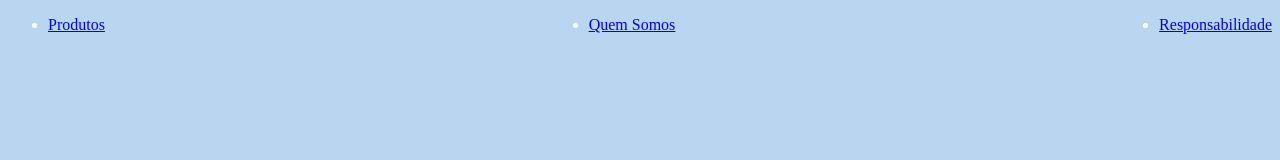
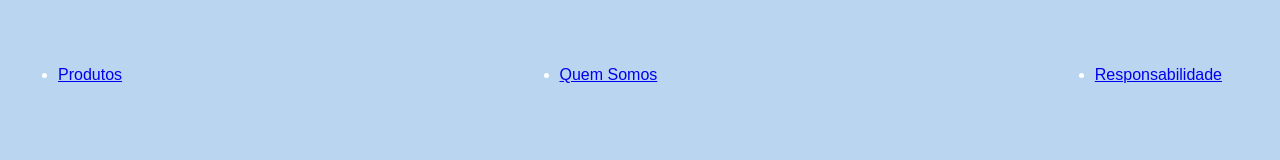
Before and after one commit to Melloant/menuHorisontal, a plain HTML site: page index.html in a window 1280 px wide. Drawn offline with Linux system fonts and the light colour scheme.

Commit message:
Update style.css

```diff
--- a/style.css
+++ b/style.css
@@ -1,8 +1,11 @@
 body {
     color: white;
     background-color: #b9d5f0;
+    font-family: Arial, Helvetica, sans-serif;
   }
   ul{
     display: flex;
     justify-content: space-between;
+    align-items: center;
+    padding: 50px;
   }
```
Lines whose indentation alone changed are shown as unchanged.
